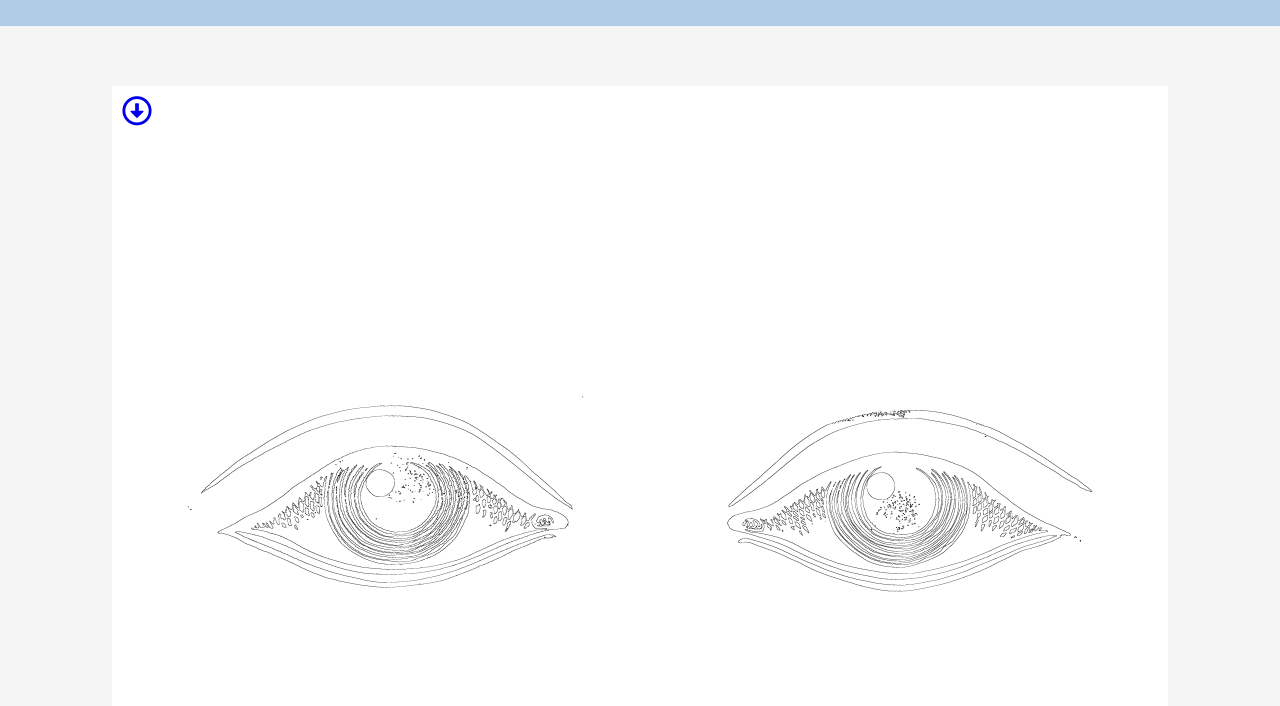
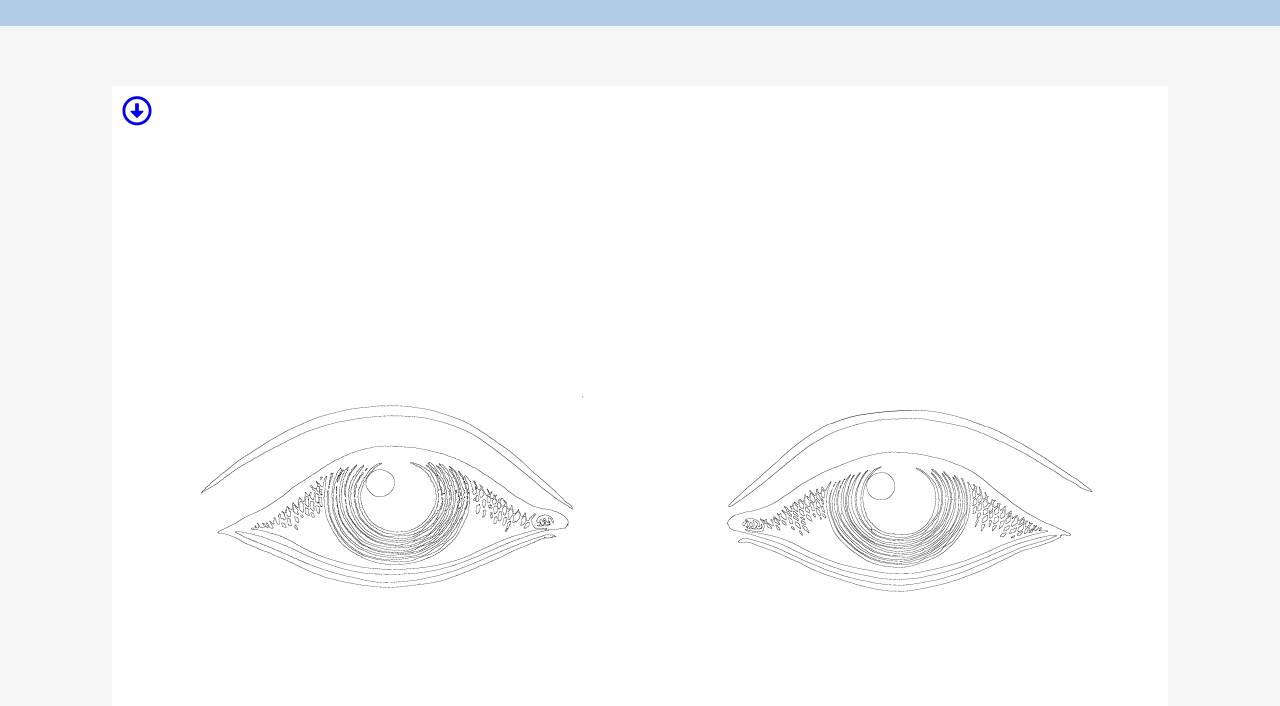
Before and after one commit to cedric43-2718/ColoringBook, a plain HTML site: page index.html in a window 1280 px wide. Shown: the part 94-800 px from the top of the page. Drawn offline with Linux system fonts and the light colour scheme.

Commit message:
Update index.html

```diff
--- a/index.html
+++ b/index.html
@@ -16,8 +16,8 @@
     </div>
     <div class="image-container">
         <div class="img-group">
-            <a href="img/eyes.png" download>
-                <img src="img/eyes.png">
+            <a href="img/eyes1.png" download>
+                <img src="img/eyes1.png">
                 <i class="far fa-arrow-alt-circle-down" id="icon1"></i>
             </a>
         </div>
```
